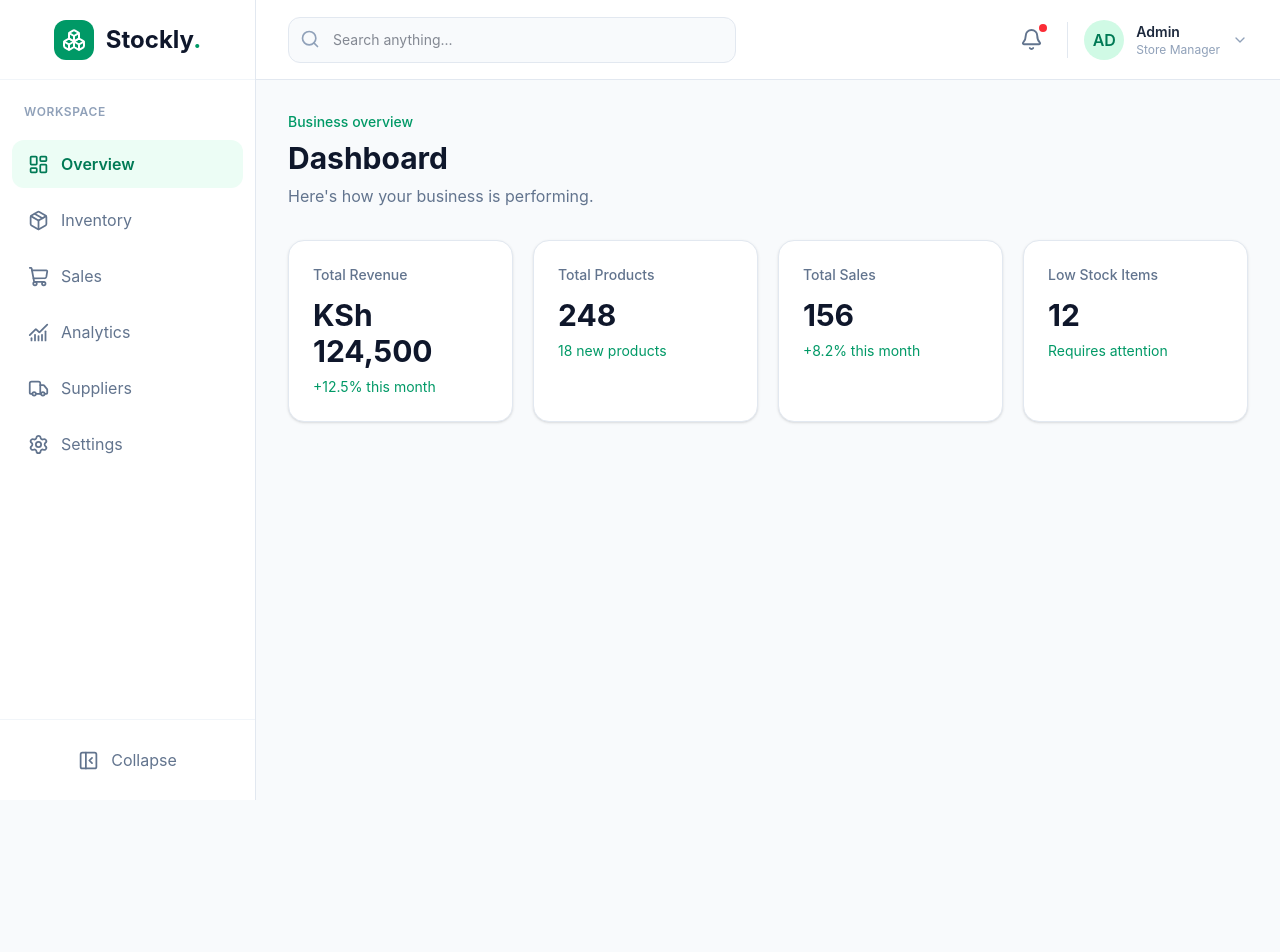
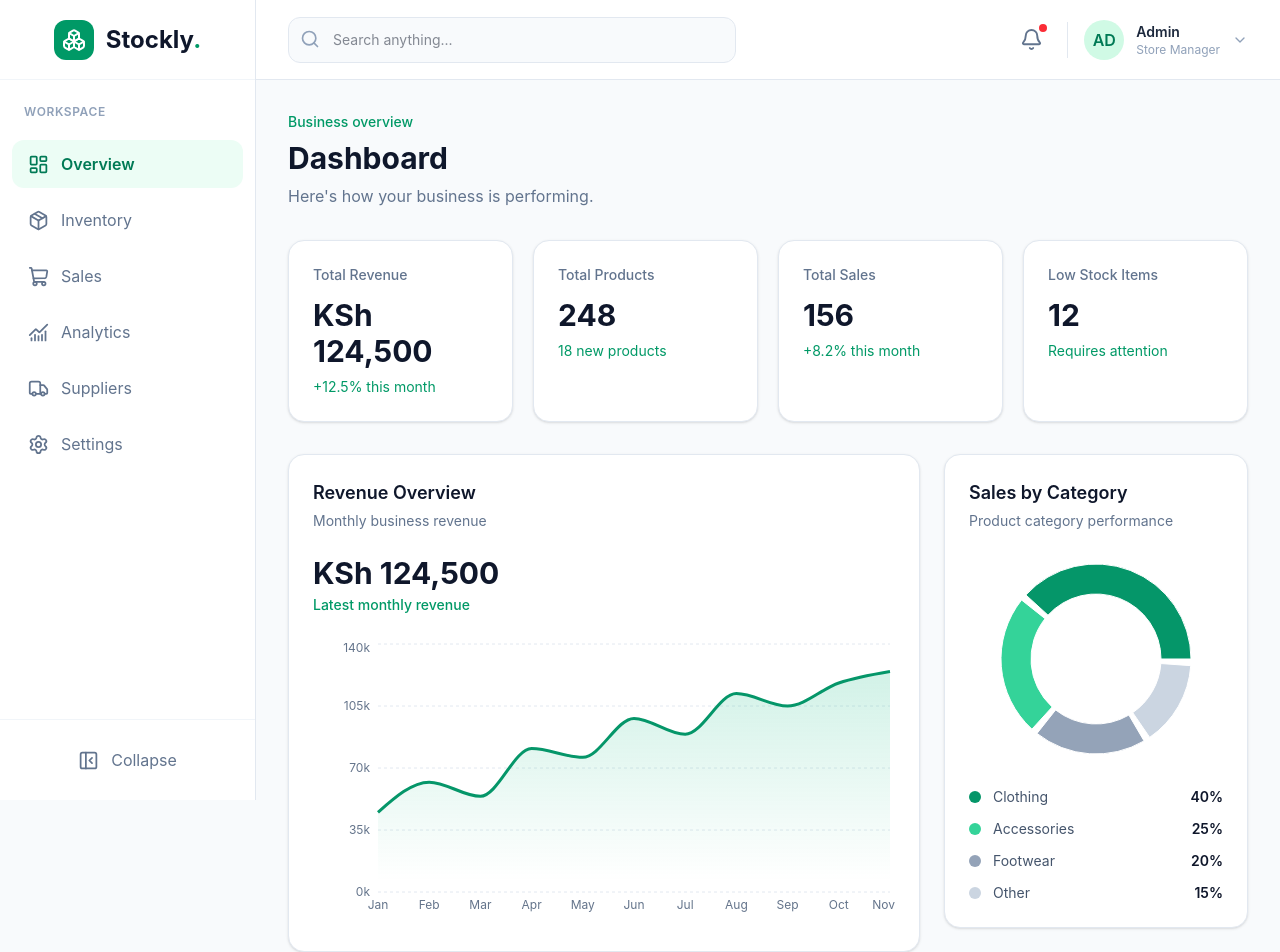
Before and after one commit to syombua-02/Stockly, a React (Vite) app in the folder frontend/: page / in a window 1280 px wide. Shown: the top 952 px of the page. Before the commit the page ends 800 px from the top, so only its background shows below. Built offline with nearby package versions, Linux system fonts and the light colour scheme.

Commit message:
Add interactive revenue and sales analytics charts

```diff
--- /dev/null
+++ b/frontend/src/components/RevenueChart.tsx
@@ -0,0 +1,115 @@
+import {
+  AreaChart,
+  Area,
+  XAxis,
+  YAxis,
+  CartesianGrid,
+  Tooltip,
+  ResponsiveContainer,
+} from 'recharts'
+
+const revenueData = [
+  { month: 'Jan', revenue: 45000 },
+  { month: 'Feb', revenue: 62000 },
+  { month: 'Mar', revenue: 54000 },
+  { month: 'Apr', revenue: 81000 },
+  { month: 'May', revenue: 76000 },
+  { month: 'Jun', revenue: 98000 },
+  { month: 'Jul', revenue: 89000 },
+  { month: 'Aug', revenue: 112000 },
+  { month: 'Sep', revenue: 105000 },
+  { month: 'Oct', revenue: 118000 },
+  { month: 'Nov', revenue: 124500 },
+]
+
+export default function RevenueChart() {
+  return (
+    <section className="min-w-0 rounded-2xl border border-slate-200 bg-white p-6 shadow-sm">
+
+      <div className="mb-6">
+        <h2 className="text-lg font-semibold text-slate-900">
+          Revenue Overview
+        </h2>
+
+        <p className="mt-1 text-sm text-slate-500">
+          Monthly business revenue
+        </p>
+      </div>
+
+      <div className="mb-6">
+        <p className="text-3xl font-bold text-slate-900">
+          KSh 124,500
+        </p>
+
+        <p className="mt-1 text-sm font-medium text-emerald-600">
+          Latest monthly revenue
+        </p>
+      </div>
+
+      <div className="h-72 w-full">
+        <ResponsiveContainer width="100%" height="100%">
+          <AreaChart data={revenueData}>
+
+            <defs>
+              <linearGradient
+                id="revenueGradient"
+                x1="0"
+                y1="0"
+                x2="0"
+                y2="1"
+              >
+                <stop
+                  offset="5%"
+                  stopColor="#10b981"
+                  stopOpacity={0.3}
+                />
+
+                <stop
+                  offset="95%"
+                  stopColor="#10b981"
+                  stopOpacity={0}
+                />
+              </linearGradient>
+            </defs>
+
+            <CartesianGrid
+              strokeDasharray="3 3"
+              vertical={false}
+              stroke="#e2e8f0"
+            />
+
+            <XAxis
+              dataKey="month"
+              axisLine={false}
+              tickLine={false}
+              tick={{ fill: '#64748b', fontSize: 12 }}
+            />
+
+            <YAxis
+              axisLine={false}
+              tickLine={false}
+              tick={{ fill: '#64748b', fontSize: 12 }}
+              tickFormatter={(value) => `${value / 1000}k`}
+            />
+
+            <Tooltip
+              formatter={(value) =>
+                `KSh ${Number(value).toLocaleString()}`
+              }
+            />
+
+            <Area
+              type="monotone"
+              dataKey="revenue"
+              stroke="#059669"
+              strokeWidth={3}
+              fill="url(#revenueGradient)"
+            />
+
+          </AreaChart>
+        </ResponsiveContainer>
+      </div>
+
+    </section>
+  )
+}
--- /dev/null
+++ b/frontend/src/components/SalesChart.tsx
@@ -0,0 +1,89 @@
+import {
+  PieChart,
+  Pie,
+  Cell,
+  ResponsiveContainer,
+  Tooltip,
+} from 'recharts'
+
+const salesData = [
+  { name: 'Clothing', value: 40 },
+  { name: 'Accessories', value: 25 },
+  { name: 'Footwear', value: 20 },
+  { name: 'Other', value: 15 },
+]
+
+const colors = [
+  '#059669',
+  '#34d399',
+  '#94a3b8',
+  '#cbd5e1',
+]
+
+export default function SalesChart() {
+  return (
+    <section className="min-w-0 rounded-2xl border border-slate-200 bg-white p-6 shadow-sm">
+
+      <h2 className="text-lg font-semibold text-slate-900">
+        Sales by Category
+      </h2>
+
+      <p className="mt-1 text-sm text-slate-500">
+        Product category performance
+      </p>
+
+      <div className="h-64 w-full">
+        <ResponsiveContainer width="100%" height="100%">
+          <PieChart>
+
+            <Pie
+              data={salesData}
+              dataKey="value"
+              nameKey="name"
+              innerRadius={65}
+              outerRadius={95}
+              paddingAngle={4}
+            >
+              {salesData.map((item, index) => (
+                <Cell
+                  key={item.name}
+                  fill={colors[index]}
+                />
+              ))}
+            </Pie>
+
+            <Tooltip formatter={(value) => `${value}%`} />
+
+          </PieChart>
+        </ResponsiveContainer>
+      </div>
+
+      <div className="space-y-3">
+        {salesData.map((item, index) => (
+          <div
+            key={item.name}
+            className="flex items-center justify-between"
+          >
+            <div className="flex items-center gap-3">
+
+              <span
+                className="h-3 w-3 rounded-full"
+                style={{ backgroundColor: colors[index] }}
+              />
+
+              <span className="text-sm text-slate-600">
+                {item.name}
+              </span>
+
+            </div>
+
+            <span className="text-sm font-semibold text-slate-900">
+              {item.value}%
+            </span>
+          </div>
+        ))}
+      </div>
+
+    </section>
+  )
+}
--- a/frontend/src/pages/Dashboard.tsx
+++ b/frontend/src/pages/Dashboard.tsx
@@ -1,5 +1,6 @@
 import StatCard from '../components/StatCard'
-
+import RevenueChart from '../components/RevenueChart'
+import SalesChart from '../components/SalesChart'
 export default function Dashboard() {
   return (
     <div>
@@ -44,6 +45,17 @@ export default function Dashboard() {
         />
 
       </section>
+      <section className="mt-8 grid grid-cols-1 gap-6 xl:grid-cols-3">
+
+  <div className="min-w-0 xl:col-span-2">
+    <RevenueChart />
+  </div>
+
+  <div className="min-w-0">
+    <SalesChart />
+  </div>
+
+</section> .
     </div>
   )
 }
```
Also changed, not shown: frontend/src/components/InventoryStatus.tsx (added), frontend/src/components/RecentTransactions.tsx (added).
